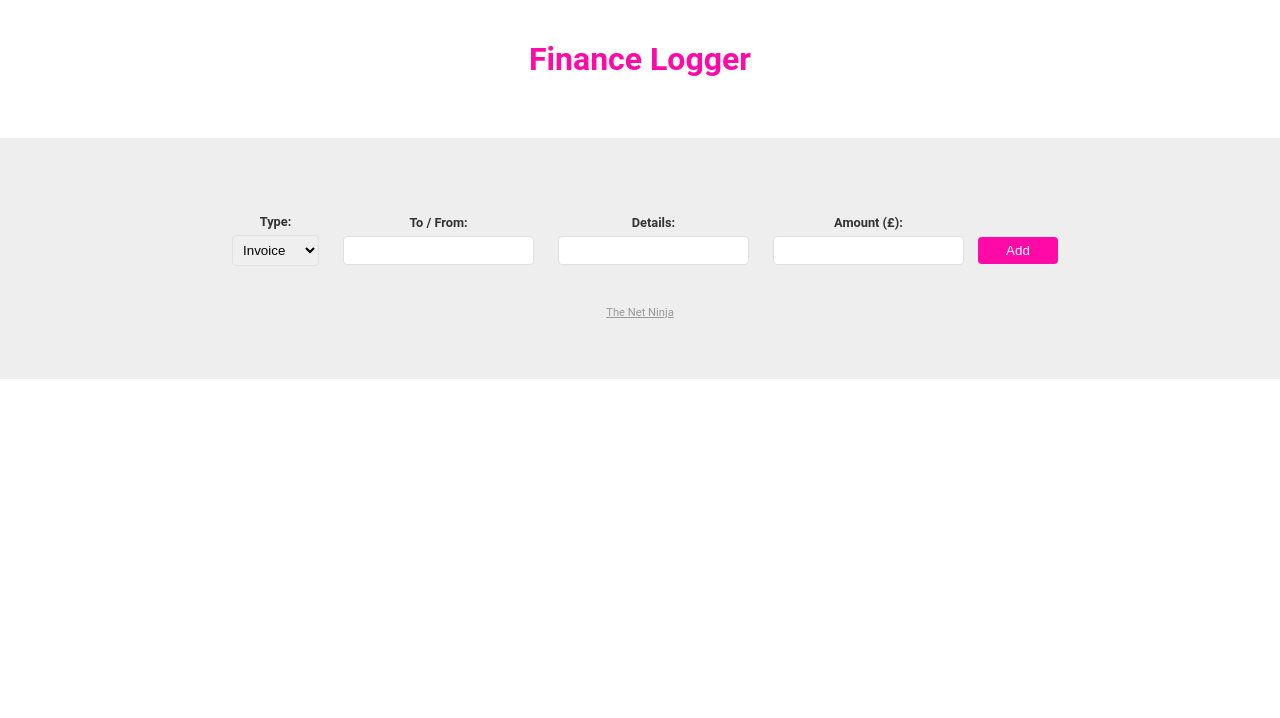
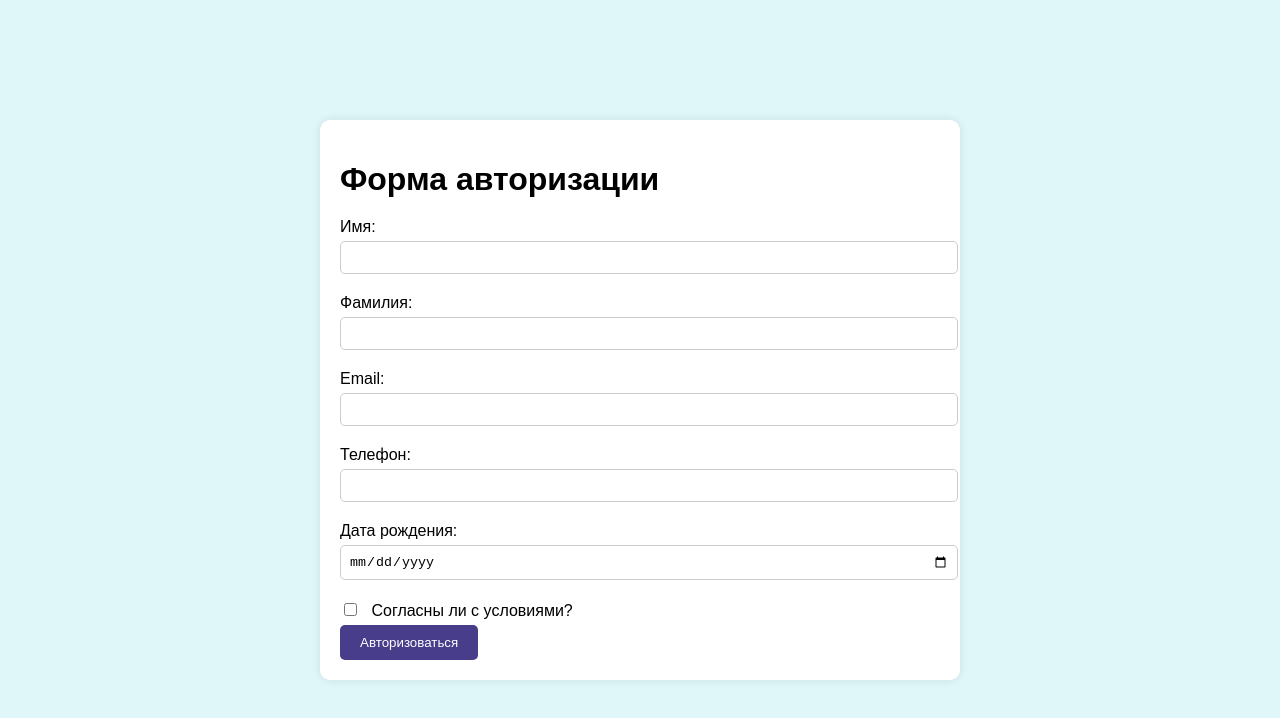
Before and after one commit to AlexandraPerova/my-typescript-project, a website: page index.html in a window 1280 px wide. Drawn offline with Linux system fonts and the light colour scheme.

Commit message:
Changed html file

```diff
--- a/index.html
+++ b/index.html
@@ -1,47 +1,87 @@
-<html lang="en">
+<!DOCTYPE html>
+<html lang="ru">
 <head>
     <meta charset="UTF-8">
     <meta name="viewport" content="width=device-width, initial-scale=1.0">
-    <title>TypeScript Tutorial</title>
-    <link rel="stylesheet" href="styles.css">
+    <title>Форма авторизации</title>
+    <style>
+        body {
+            background-color: #e0f7fa;
+            font-family: Arial, sans-serif;
+            display: flex;
+            justify-content: center;
+            align-items: center;
+            height: 100vh;
+            margin: 0;
+        }
+        .auth-form {
+            background-color: white;
+            padding: 20px;
+            border-radius: 10px;
+            box-shadow: 0 0 10px rgba(0, 0, 0, 0.1);
+            width: 50%; /* Установите ширину формы */
+            max-width: 600px; /* Максимальная ширина формы */
+        }
+        .auth-form h1 {
+            margin-bottom: 20px;
+        }
+        .auth-form label {
+            display: block;
+            margin: 10px 0 5px;
+        }
+        .auth-form input[type="text"],
+        .auth-form input[type="email"],
+        .auth-form input[type="tel"],
+        .auth-form input[type="date"] {
+            width: 100%;
+            padding: 8px;
+            margin-bottom: 10px;
+            border: 1px solid #ccc;
+            border-radius: 5px;
+        }
+        .auth-form input[type="checkbox"] {
+            margin-right: 10px;
+        }
+        .auth-form button {
+            background-color: #483D8B;
+            color: white;
+            padding: 10px 20px;
+            border: none;
+            border-radius: 5px;
+            cursor: pointer;
+        }
+        .auth-form button:hover {
+            background-color: #2F4F4F;
+        }
+    </style>
 </head>
 <body>
+<div class="auth-form">
+    <h1>Форма авторизации</h1>
+    <form action="#" method="post">
+        <label for="first-name">Имя:</label>
+        <input type="text" id="first-name" name="first-name" required>
 
-<div class="wrapper">
-    <h1>Finance Logger</h1>
+        <label for="last-name">Фамилия:</label>
+        <input type="text" id="last-name" name="last-name" required>
 
-    <!-- output list -->
-    <ul class="item-list">
+        <label for="email">Email:</label>
+        <input type="email" id="email" name="email" required>
 
-    </ul>
+        <label for="phone">Телефон:</label>
+        <input type="tel" id="phone" name="phone" required>
+
+        <label for="birthdate">Дата рождения:</label>
+        <input type="date" id="birthdate" name="birthdate" required>
+
+        <label>
+            <input type="checkbox" name="terms" required>
+            Согласны ли с условиями?
+        </label>
+
+        <button type="submit">Авторизоваться</button>
+    </form>
 </div>
-
-<footer>
-    <form class="new-item-form">
-        <div class="field">
-            <label>Type:</label>
-            <select id="type">
-                <option value="invoice">Invoice</option>
-                <option value="payment">Payment</option>
-            </select>
-        </div>
-        <div class="field">
-            <label>To / From:</label>
-            <input type="text" id="tofrom">
-        </div>
-        <div class="field">
-            <label>Details:</label>
-            <input type="text" id="details">
-        </div>
-        <div class="field">
-            <label>Amount (£):</label>
-            <input type="number" id="amount">
-        </div>
-        <button>Add</button>
-    </form>
-
-    <a href="https://www.thenetninja.co.uk">The Net Ninja</a>
-</footer>
 
 <script src='sandbox.js'></script>
 </body>
--- a/sandbox.js
+++ b/sandbox.js
@@ -1,7 +1,14 @@
-var character = 'mario';
+"use strict";
+const character = 'mario';
 console.log(character);
-var inputs = document.querySelectorAll('input');
+const inputs = document.querySelectorAll('input');
 console.log(inputs);
-inputs.forEach(function (input) {
+inputs.forEach(input => {
     console.log(input);
 });
+let n = 5;
+console.log(n);
+n = 56;
+const b1 = true;
+console.log(b1, typeof b1);
+//# sourceMappingURL=sandbox.js.map
--- a/tsconfig.json
+++ b/tsconfig.json
@@ -52,11 +52,11 @@
     // "declaration": true,                              /* Generate .d.ts files from TypeScript and JavaScript files in your project. */
     // "declarationMap": true,                           /* Create sourcemaps for d.ts files. */
     // "emitDeclarationOnly": true,                      /* Only output d.ts files and not JavaScript files. */
-    // "sourceMap": true,                                /* Create source map files for emitted JavaScript files. */
+    "sourceMap": true,                                /* Create source map files for emitted JavaScript files. */
     // "inlineSourceMap": true,                          /* Include sourcemap files inside the emitted JavaScript. */
     // "outFile": "./",                                  /* Specify a file that bundles all outputs into one JavaScript file. If 'declaration' is true, also designates a file that bundles all .d.ts output. */
     // "outDir": "./",                                   /* Specify an output folder for all emitted files. */
-    // "removeComments": true,                           /* Disable emitting comments. */
+    "removeComments": false,                           /* Disable emitting comments. */
     // "noEmit": true,                                   /* Disable emitting files from a compilation. */
     // "importHelpers": true,                            /* Allow importing helper functions from tslib once per project, instead of including them per-file. */
     // "importsNotUsedAsValues": "remove",               /* Specify emit/checking behavior for imports that are only used for types. */
```
Also changed, not shown: sandbox.ts (+7 -0 lines).
